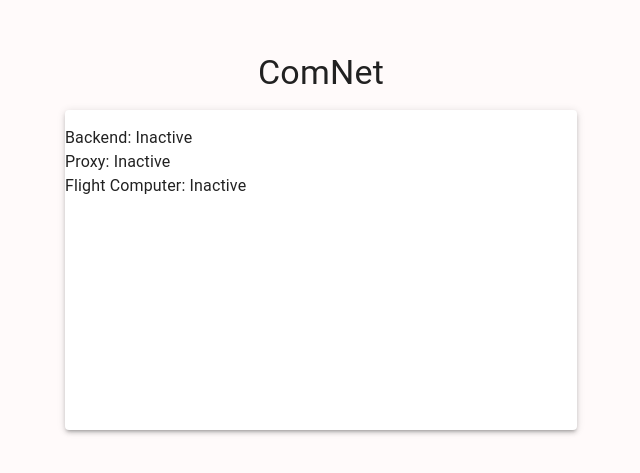
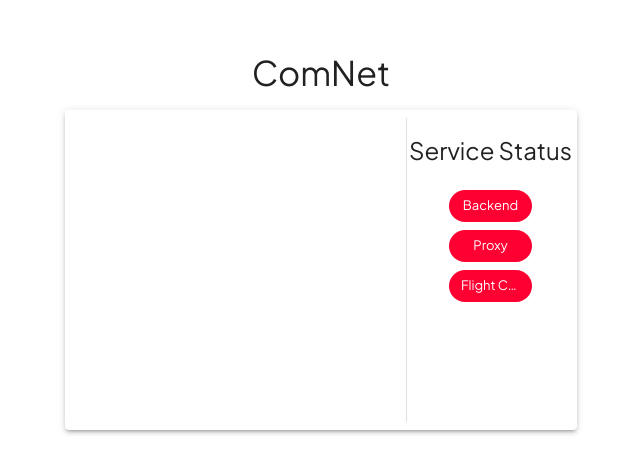
Before and after one commit to CommunicationNetwork/comnet-frontend, a React (Create React App) app: page / in a window 1280 px wide. Shown: the part 159-632 px from the top of the page, without its empty margins (319-959 px from the left). Built offline with nearby package versions, Linux system fonts and the light colour scheme.

Commit message:
feat(ThemeProvider): change styling and font

```diff
--- a/src/components/Dashboard.tsx
+++ b/src/components/Dashboard.tsx
@@ -1,5 +1,5 @@
 import React, { Component } from 'react';
-import { Divider, Grid, Paper, Typography } from '@mui/material';
+import { Box, Divider, Grid, Paper, Typography } from '@mui/material';
 import TelemetryStatusList from './telemetry/TelemetryStatusList';
 import ServiceStatusList from './services/ServiceStatusList';
 
@@ -13,20 +13,21 @@ class Dashboard extends Component {
               </Typography>
               <Paper
                   elevation={3}
+                  component={Grid}
                   sx={{
                       height: '40%',
                       width: '40%',
                   }}
+                  container
               >
-                  <Grid container>
-                      <Grid item sx={{width:'70%'}}>
-                          <TelemetryStatusList />
+                      <Grid item xs={8}></Grid>
+                      <Divider orientation={"vertical"} variant={"middle"} flexItem />
+                      <Grid textAlign={"center"} item xs={3.9}>
+                          <Typography marginTop={3} variant={"h5"}>Service Status</Typography>
+                          <Box marginTop={3} display={"flex"} justifyContent={"center"}>
+                              <ServiceStatusList />
+                          </Box>
                       </Grid>
-                      <Divider orientation={"vertical"} variant={"middle"} flexItem />
-                      <Grid item>
-                          <ServiceStatusList />
-                      </Grid>
-                  </Grid>
               </Paper>
             </>
         );
--- a/src/components/services/ServiceStatusItem.tsx
+++ b/src/components/services/ServiceStatusItem.tsx
@@ -1,5 +1,5 @@
 import React, { Component } from 'react';
-import { Typography } from '@mui/material';
+import { Chip } from '@mui/material';
 
 interface ServiceStatusItemProps {
     name: String;
@@ -12,14 +12,10 @@ class ServiceStatusItem extends Component<ServiceStatusItemProps> {
         return (
                 <>
                     {this.props.online &&
-                    <Typography>
-                        {this.props.name}: Active
-                    </Typography>
+                        <Chip label={this.props.name} color="success" />
                     }
                     {!this.props.online &&
-                    <Typography>
-                        {this.props.name}: Inactive
-                    </Typography>
+                        <Chip label={this.props.name} color="error" />
                     }
                 </>
         );
--- a/src/components/services/ServiceStatusList.tsx
+++ b/src/components/services/ServiceStatusList.tsx
@@ -2,6 +2,7 @@ import React, { Component } from 'react';
 import ServiceStatusResponse from '../../api/services/ServiceStatusModels';
 import ServicesAPI from '../../api/services/ServicesAPI';
 import ServiceStatusItem from './ServiceStatusItem';
+import { Stack } from '@mui/material';
 
 interface SerivceStatusListState {
     serviceStatus: ServiceStatusResponse;
@@ -31,11 +32,11 @@ class ServiceStatusList extends Component<any, SerivceStatusListState> {
 
     render() {
         return (
-            <>
+            <Stack direction={"column"} spacing={1} width={"50%"}>
                 <ServiceStatusItem name={'Backend'} online={this.state.serviceStatus.backend} />
                 <ServiceStatusItem name={'Proxy'} online={this.state.serviceStatus.proxy} />
                 <ServiceStatusItem name={'Flight Computer'} online={this.state.serviceStatus.flightComputer} />
-            </>
+            </Stack>
         );
     }
 }
--- a/src/components/theme/CustomThemeProvider.tsx
+++ b/src/components/theme/CustomThemeProvider.tsx
@@ -1,8 +1,18 @@
 import React, { Component } from 'react';
-import { Box, createTheme, CssBaseline, ThemeProvider } from '@mui/material';
+import { Box, createTheme, CssBaseline, Link, ThemeProvider } from '@mui/material';
 
 const theme = createTheme({
-
+    typography: {
+        fontFamily: 'Plus Jakarta Sans'
+    },
+    palette: {
+        error: {
+            main: '#ff0033'
+        },
+        success: {
+            main: '#00ffa2'
+        }
+    }
 });
 
 interface CustomThemeProviderProps {
@@ -14,6 +24,7 @@ class CustomThemeProvider extends Component<CustomThemeProviderProps> {
         return (
             <ThemeProvider theme={theme}>
                 <CssBaseline />
+                <Link href={"https://fonts.googleapis.com/css2?family=Plus+Jakarta+Sans&display=swap"} rel={"stylesheet"} />
                 <Box sx={{
                     position: 'fixed',
                     top: 0,
@@ -25,7 +36,6 @@ class CustomThemeProvider extends Component<CustomThemeProviderProps> {
                     alignItems: 'center',
                     flexDirection: 'column',
                     gap: '2%',
-                    backgroundColor: '#FFFAFA'
                 }}>
                     {this.props.children}
                 </Box>
--- /dev/null
+++ b/src/index.css
@@ -0,0 +1 @@
+@import url('https://fonts.googleapis.com/css2?family=Plus+Jakarta+Sans&display=swap');
--- a/src/index.tsx
+++ b/src/index.tsx
@@ -2,6 +2,7 @@ import React from 'react';
 import ReactDOM from 'react-dom/client';
 import Dashboard from './components/Dashboard';
 import CustomThemeProvider from './components/theme/CustomThemeProvider';
+import './index.css';
 
 const root = ReactDOM.createRoot(
   document.getElementById('root') as HTMLElement
```
Lines whose indentation alone changed are shown as unchanged.
